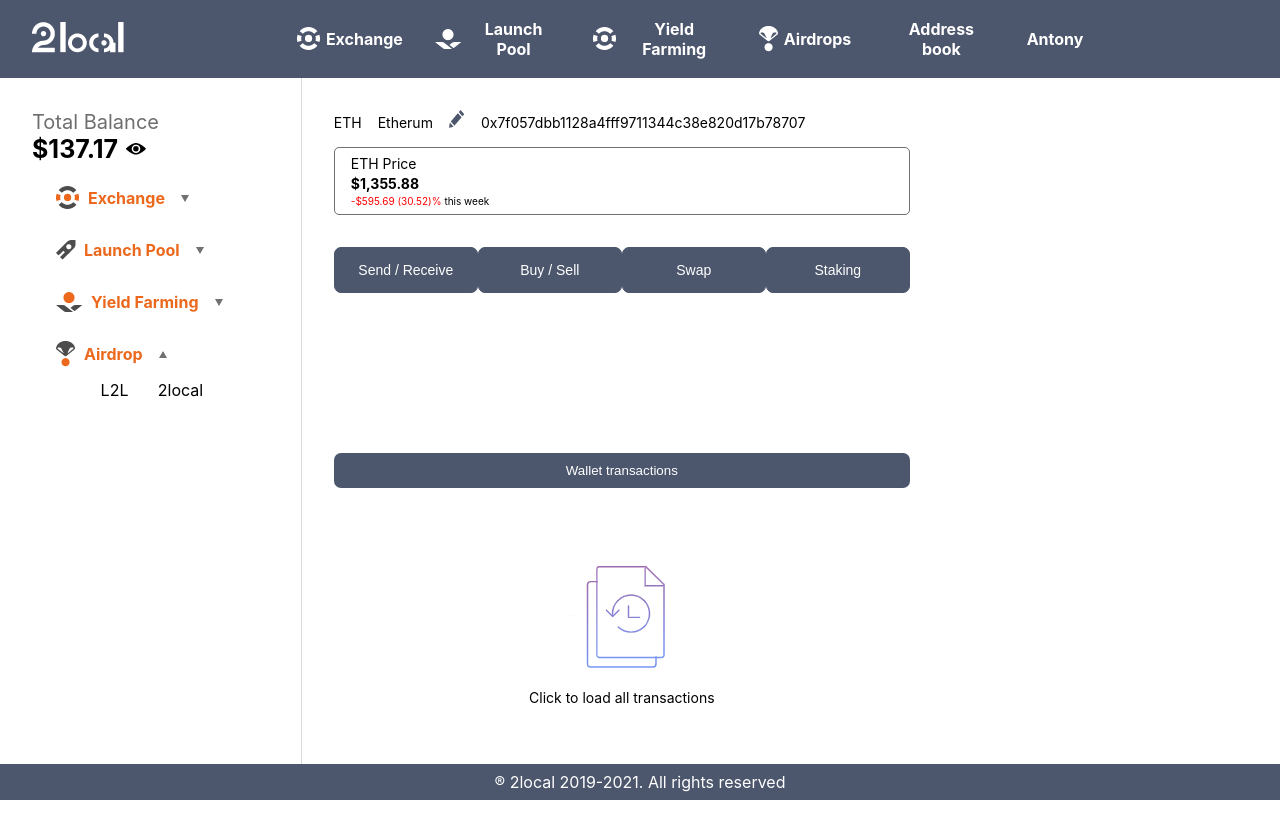
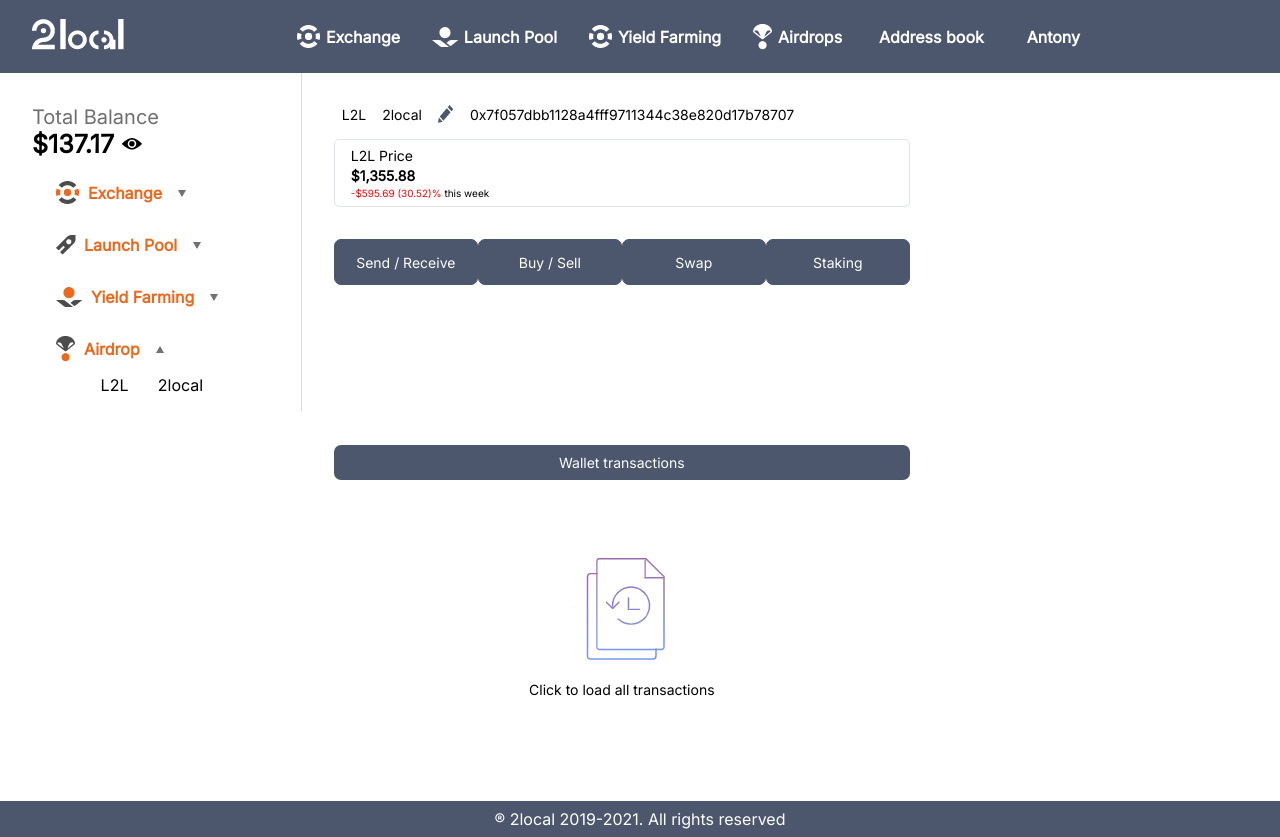
Before and after one commit to onlystar92/react-wallet-site, a React (Create React App) app: page / in a window 1280 px wide. Both pictures are taken after a click on the element "Airdrop". Before the commit the page ends 800 px from the top, so only its background shows below. Built offline with nearby package versions, Linux system fonts and the light colour scheme.

Commit message:
website redesign and bootstrap

```diff
--- a/package.json
+++ b/package.json
@@ -3,12 +3,16 @@
   "version": "0.1.0",
   "private": true,
   "dependencies": {
+    "@reduxjs/toolkit": "^1.5.0",
     "@testing-library/jest-dom": "^5.11.4",
     "@testing-library/react": "^11.1.0",
     "@testing-library/user-event": "^12.1.10",
     "react": "^17.0.1",
     "react-dom": "^17.0.1",
-    "react-scripts": "4.0.3",
+    "react-redux": "^7.2.2",
+    "react-scripts": "^4.0.3",
+    "recharts": "^2.0.8",
+    "redux-persist": "^6.0.0",
     "web-vitals": "^1.0.1"
   },
   "scripts": {
--- a/src/App.css
+++ b/src/App.css
@@ -1,5 +1,8 @@
+@import url("https://fonts.googleapis.com/css2?family=Inter&display=swap");
+
 .App {
 	text-align: center;
+	font-family: "Inter", sans-serif;
 }
 
 .App-logo {
@@ -30,6 +33,7 @@
 
 .body {
 	display: flex;
+	margin-bottom: 6.4rem;
 }
 
 @keyframes App-logo-spin {
--- a/src/App.js
+++ b/src/App.js
@@ -3,14 +3,42 @@ import Footer from "./components/Footer/Footer";
 import Navbar from "./components/Navbar/Navbar";
 import Sidebar from "./components/Sidebar/Sidebar";
 import Dashboard from "./components/Dashboard/Dashboard";
+import Data from "./assets/SideBarItems";
+import { useState } from "react";
 
 function App() {
+	const data = Data;
+	const [counter1, setCounter1] = useState(0);
+	const [counter2, setCounter2] = useState(0);
+	const [counter3, setCounter3] = useState(0);
+
+	var x = data[counter1].items[counter2].items
+		? data[counter1].items[counter2].items[counter3]
+		: data[counter1].items
+		? data[counter1].items[counter2]
+		: "";
+
+	console.log("counter1", counter1);
+	console.log("counter2", counter2);
+	console.log("counter3", counter3);
+
+	console.log("x", x.title, x.description);
+
 	return (
 		<div className="App">
 			<Navbar />
 			<div className="body">
-				<Sidebar />
-				<Dashboard />
+				<Sidebar
+					data={data}
+					setCounter1={setCounter1}
+					setCounter2={setCounter2}
+					setCounter3={setCounter3}
+				/>
+				<Dashboard
+					title={x.title}
+					description={x.description}
+					icon={x.icon}
+				/>
 			</div>
 
 			<Footer />
--- a/src/components/Dashboard/Dashboard.css
+++ b/src/components/Dashboard/Dashboard.css
@@ -7,6 +7,8 @@
 
 .top-section {
 	text-align: left;
+	display: flex;
+	align-items: center;
 }
 
 .title {
@@ -24,7 +26,7 @@
 	display: flex;
 	text-align: left;
 	margin-top: 1rem;
-	border: 0.5px solid #707070;
+	border: 0.5px solid #dfe3eb;
 	border-radius: 5px;
 	padding-left: 1rem;
 }
@@ -44,6 +46,7 @@
 	color: white;
 	font-size: 14px;
 	border-radius: 7px;
+	font-family: "Inter", sans-serif;
 }
 
 .large-btn {
@@ -53,8 +56,10 @@
 	color: white;
 	height: 35px;
 	border-radius: 7px;
+	font-size: 14px;
 	border: none;
 	margin-top: 10rem;
+	font-family: "Inter", sans-serif;
 }
 
 .load-transaction {
--- a/src/components/Dashboard/Dashboard.js
+++ b/src/components/Dashboard/Dashboard.js
@@ -3,12 +3,13 @@ import "./Dashboard.css";
 import Pencil from "../../assets/iconmonstr-pencil-14.png";
 import Load from "../../assets/Image 5.png";
 
-function Dashboard() {
+function Dashboard({ title, description, icon }) {
 	return (
 		<div className="dashboard-container">
 			<div className="top-section">
-				<span>ETH</span>
-				<span className="title">Etherum</span>
+				<img src={icon} alt="" />
+				<span style={{ marginLeft: "0.5rem" }}>{title}</span>
+				<span className="title">{description}</span>
 				<img className="edit" src={Pencil} alt="" />
 				<span className="key">
 					0x7f057dbb1128a4fff9711344c38e820d17b78707
@@ -17,7 +18,7 @@ function Dashboard() {
 			<div className="graph">
 				<div>
 					<div style={{ marginBottom: "3px", marginTop: "7px" }}>
-						ETH Price
+						{title} Price
 					</div>
 					<div style={{ fontWeight: "bold", marginBottom: "3px" }}>
 						$1,355.88
--- a/src/components/Footer/Footer.css
+++ b/src/components/Footer/Footer.css
@@ -1,7 +1,7 @@
 .footer-container {
-	position: absolute;
+	/* position: absolute; */
 	width: 100%;
-	bottom: 0;
+	/* bottom: 0; */
 	background-color: #4c566c;
 	color: white;
 	padding-top: 0.5rem;
--- a/src/components/Sidebar/List.js
+++ b/src/components/Sidebar/List.js
@@ -2,18 +2,23 @@ import React from "react";
 import "./List.css";
 
 import ListHead from "./ListHead";
-import Data from "../../assets/SideBarItems";
 
-function List() {
+function List({ data, setCounter1, setCounter2, setCounter3 }) {
 	return (
 		<div className="list-container">
-			{Data.map((item) => (
-				<ListHead
-					icon={item.icon}
-					title={item.title}
-					items={item.items}
-				/>
-			))}
+			{data.map((item, idx) => {
+				return (
+					<ListHead
+						setCounter1={setCounter1}
+						idx={idx}
+						icon={item.icon}
+						title={item.title}
+						items={item.items}
+						setCounter2={setCounter2}
+						setCounter3={setCounter3}
+					/>
+				);
+			})}
 		</div>
 	);
 }
--- a/src/components/Sidebar/ListHead.js
+++ b/src/components/Sidebar/ListHead.js
@@ -3,12 +3,26 @@ import "./List.css";
 import Caret from "../../assets/caret.png";
 import SubList from "./SubList";
 
-function ListHead({ icon, title, items }) {
+function ListHead({
+	icon,
+	title,
+	items,
+	setCounter1,
+	setCounter2,
+	setCounter3,
+	idx,
+}) {
 	const [isOpen, setisOpen] = useState(false);
 
 	return (
 		<>
-			<div className="list-head" onClick={() => setisOpen(!isOpen)}>
+			<div
+				className="list-head"
+				onClick={() => {
+					setisOpen(!isOpen);
+					setCounter1(idx);
+				}}
+			>
 				<img src={icon} alt="" />
 				<p className="list-title">{title}</p>
 				<img
@@ -16,9 +30,16 @@ function ListHead({ icon, title, items }) {
 					src={Caret}
 					alt=""
 					style={!isOpen ? { transform: "rotate(180deg)" } : {}}
+					// onClick={() => setisOpen(!isOpen)}
 				/>
 			</div>
-			{isOpen && <SubList items={items} />}
+			{isOpen && (
+				<SubList
+					items={items}
+					setCounter2={setCounter2}
+					setCounter3={setCounter3}
+				/>
+			)}
 		</>
 	);
 }
--- a/src/components/Sidebar/Sidebar.css
+++ b/src/components/Sidebar/Sidebar.css
@@ -3,7 +3,8 @@
 	padding-left: 2rem;
 	padding-top: 2rem;
 	border-right: 1px solid #dbdbdb;
-	height: 85vh;
+	/* min-height: 85vh; */
+	height: 100%;
 }
 
 .balance {
--- a/src/components/Sidebar/Sidebar.js
+++ b/src/components/Sidebar/Sidebar.js
@@ -3,7 +3,7 @@ import List from "./List";
 import "./Sidebar.css";
 import Eye from "../../assets/eye.png";
 
-function Sidebar() {
+function Sidebar({ data, setCounter1, setCounter2, setCounter3 }) {
 	return (
 		<div className="sidebar-container">
 			<div className="top-div">
@@ -14,7 +14,12 @@ function Sidebar() {
 				</div>
 			</div>
 
-			<List />
+			<List
+				data={data}
+				setCounter1={setCounter1}
+				setCounter2={setCounter2}
+				setCounter3={setCounter3}
+			/>
 		</div>
 	);
 }
--- a/src/components/Sidebar/SubList.js
+++ b/src/components/Sidebar/SubList.js
@@ -3,29 +3,28 @@ import "./List.css";
 import Caret from "../../assets/caret.png";
 import List from "./SubSubList";
 
-function SubList({ items, idx }) {
+function SubList({ items, setCounter2, setCounter3 }) {
 	const [isOpen, setisOpen] = useState(
 		Array.apply(null, Array(items.length)).map(function (x, i) {
 			return false;
 		}),
 	);
 
-	console.log("isopne", isOpen);
-	console.log("items", items);
-
 	return (
 		<>
 			<div className="sublist">
 				{items.map((item, idx) => (
 					<>
-						<div className="sublist-item"
-							onClick={() =>
+						<div
+							className="sublist-item"
+							onClick={() => {
 								setisOpen(
 									isOpen.map((item, i) =>
 										i === idx ? !item : item,
 									),
-								)
-							}
+								);
+								setCounter2(idx);
+							}}
 						>
 							{item.icon ? (
 								<img src={item.icon} alt="" />
@@ -50,6 +49,13 @@ function SubList({ items, idx }) {
 												  }
 												: {}
 										}
+										// onClick={() =>
+										// 	setisOpen(
+										// 		isOpen.map((item, i) =>
+										// 			i === idx ? !item : item,
+										// 		),
+										// 	)
+										// }
 									/>
 								)}
 							</span>
@@ -59,6 +65,7 @@ function SubList({ items, idx }) {
 								items={item.items}
 								idx={idx}
 								length={items.length}
+								setCounter3={setCounter3}
 							/>
 						)}
 					</>
--- a/src/components/Sidebar/SubSubList.js
+++ b/src/components/Sidebar/SubSubList.js
@@ -1,13 +1,16 @@
 import React from "react";
 import "./List.css";
 
-function SubSubList({ items }) {
+function SubSubList({ items, setCounter3 }) {
 	return (
 		<>
 			<div className="subsublist">
 				{items &&
-					items.map((item) => (
-						<div className="sublist-item">
+					items.map((item, idx) => (
+						<div
+							className="sublist-item"
+							onClick={() => setCounter3(idx)}
+						>
 							{item.icon ? (
 								<img src={item.icon} alt="" />
 							) : (
```
Also changed, not shown: 1 other file (tests, documents, lock files or other folders). Lines whose indentation alone changed are shown as unchanged.
